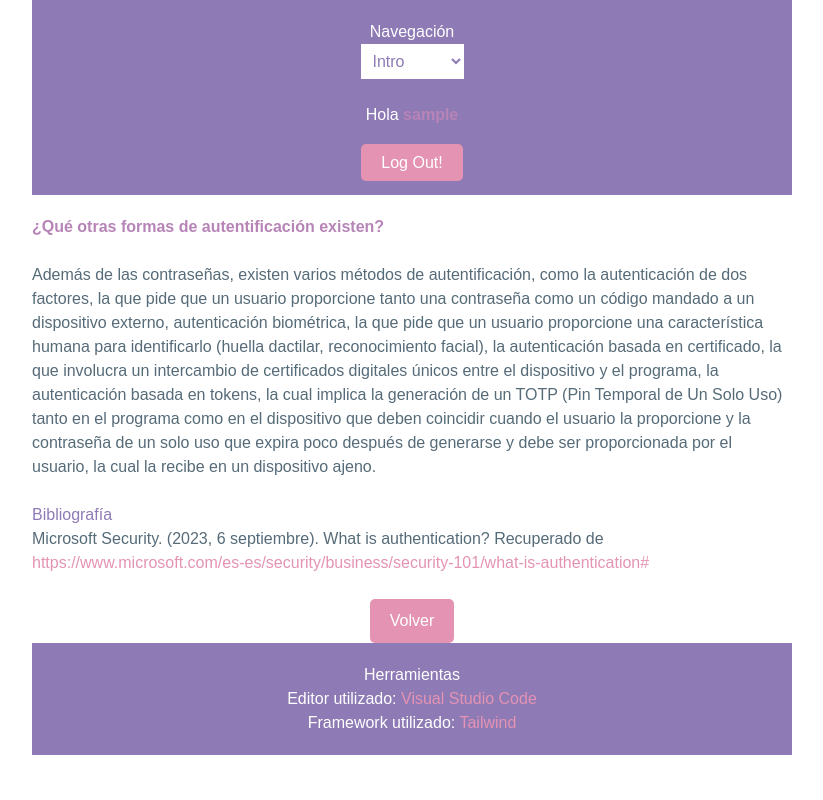
After one commit to A01710029/Repositorio_Personal, a Node server app: page /lab18 in a window 1280 px wide. The commit adds this page. Shown: the whole page, without its empty margins (228-1051 px from the left). Run offline with Node 20, Linux system fonts and the light colour scheme; the visitor is signed in with stand-in values (Sample User, id 1); style sheets or scripts are compiled from the project's sources.

Commit message:
Agregar preguntas Lab 18

```diff
--- a/js/lab18/controllers/index.controller.js
+++ b/js/lab18/controllers/index.controller.js
@@ -3,7 +3,6 @@ const Recomendacion = require("../models/lab10.model");
 exports.getIndex = async (request, response, next) => {
     try {
         const recs = await Recomendacion.fetchAll();
-        console.log(recs);
         const cookieRec = request.cookies.cookieRec || "";
         const username = request.session.username || "";
         const csrfToken = request.csrfToken();
--- /dev/null
+++ b/js/lab18/controllers/lab18.controller.js
@@ -0,0 +1,5 @@
+exports.getLab18 = (request, response, next) => {
+    const username = request.session.username || "";
+    response.render("lab18.ejs", {username: username});
+    next();
+}
--- a/js/lab18/routes/main.routes.js
+++ b/js/lab18/routes/main.routes.js
@@ -11,6 +11,7 @@ const lab10Handler = require("../controllers/lab10.controller");
 const lab12Handler = require("../controllers/lab12.controller");
 const lab13Handler = require("../controllers/lab13.controller");
 const lab17Handler = require("../controllers/lab17.controller");
+const lab18Handler = require("../controllers/lab18.controller");
 
 //get
 router.get("/", isAuth, indexHandler.getIndex);
@@ -20,6 +21,7 @@ router.get("/lab10", isAuth, lab10Handler.getLab10);
 router.get("/lab12", isAuth, lab12Handler.getLab12);
 router.get("/lab13", isAuth, lab13Handler.getLab13);
 router.get("/lab17", isAuth, lab17Handler.getLab17);
+router.get("/lab18", isAuth, lab18Handler.getLab18);
 
 //post
 router.post("/lab10", isAuth, lab10Handler.postLab10);
--- a/js/lab18/views/includes/header.ejs
+++ b/js/lab18/views/includes/header.ejs
@@ -22,6 +22,7 @@
                     <option value="/lab12">Lab 12</option>
                     <option value="/lab13">Lab 13</option>
                     <option value="/lab17">Lab 17</option>
+                    <option value="/lab18">Lab 18</option>
                 </optgroup>
             </select>
 
--- /dev/null
+++ b/js/lab18/views/lab18.ejs
@@ -0,0 +1,24 @@
+<%- include("includes/header.ejs") %>
+
+<body>
+    <strong>
+        ¿Qué otras formas de autentificación existen?
+    </strong><br></br>
+        Además de las contraseñas, existen varios métodos de autentificación, como la autenticación de dos factores,
+        la que pide que un usuario proporcione tanto una contraseña como un código mandado a un dispositivo externo,
+        autenticación biométrica, la que pide que un usuario proporcione una característica humana para identificarlo
+        (huella dactilar, reconocimiento facial), la autenticación basada en certificado, la que involucra un
+        intercambio de certificados digitales únicos entre el dispositivo y el programa, la autenticación basada en
+        tokens, la cual implica la generación de un TOTP (Pin Temporal de Un Solo Uso) tanto en el programa como en
+        el dispositivo que deben coincidir cuando el usuario la proporcione y la contraseña de un solo uso que expira
+        poco después de generarse y debe ser proporcionada por el usuario, la cual la recibe en un dispositivo ajeno.
+        <br></br>
+
+    <h3>Bibliografía</h3>
+        Microsoft Security. (2023, 6 septiembre). What is authentication? Recuperado de <a href="https://www.microsoft.com/es-es/security/business/security-101/what-is-authentication#">https://www.microsoft.com/es-es/security/business/security-101/what-is-authentication#</a>
+        <br></br>
+</body>
+
+<%- include("includes/boton.ejs") %>
+
+<%- include("includes/footer.ejs") %>
```
